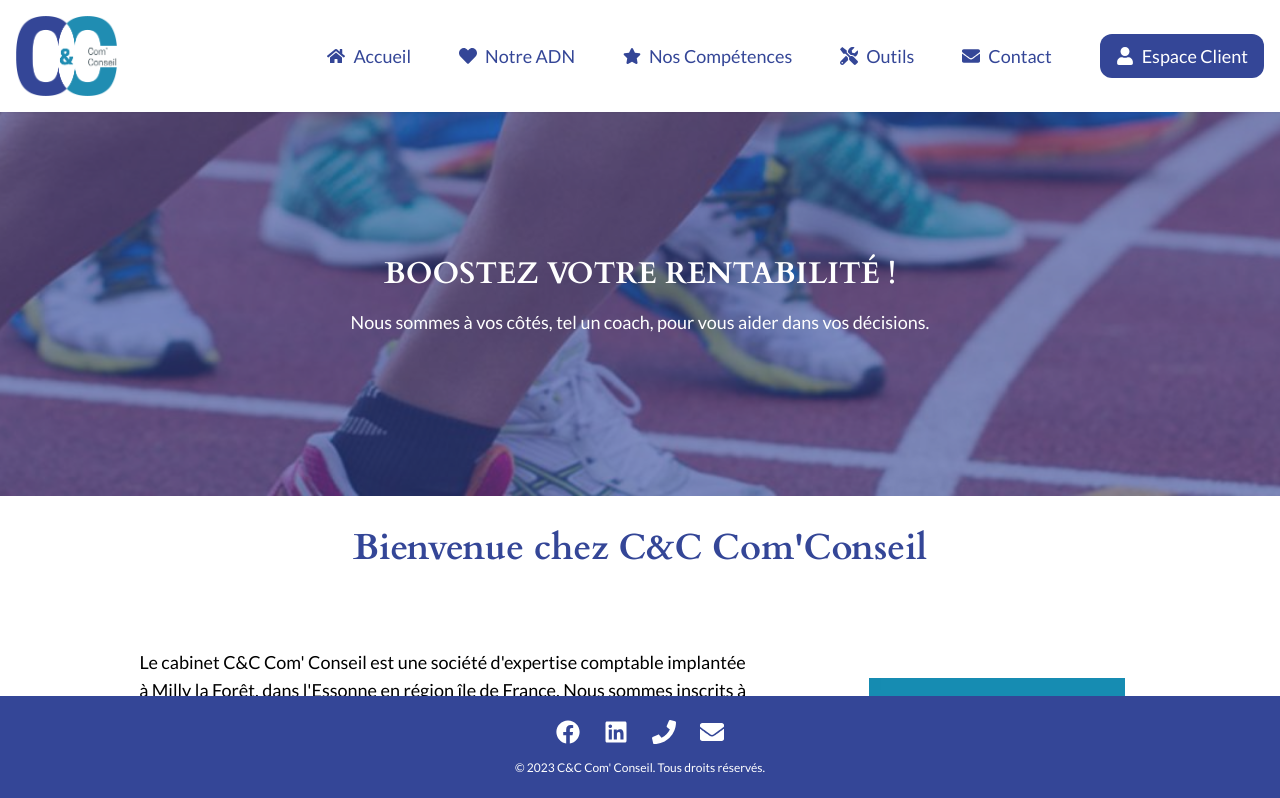
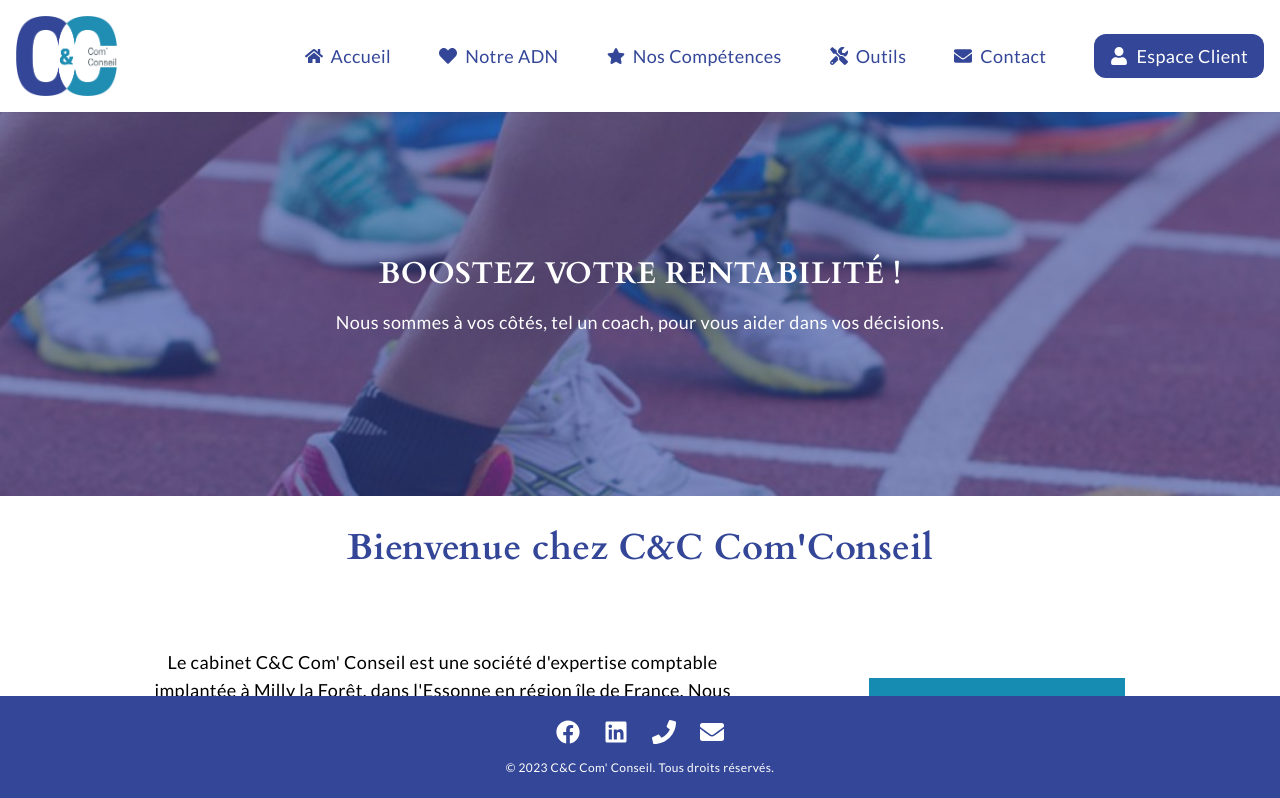
Before and after one commit to AntoineWtz/com-conseil, a React (Create React App) app: page / in a window 1280 px wide. Shown: the top 798 px of the page. Built offline with nearby package versions, Linux system fonts and the light colour scheme.

Commit message:
global class

```diff
--- a/src/layouts/MainLayout.tsx
+++ b/src/layouts/MainLayout.tsx
@@ -5,7 +5,7 @@
 const MainLayout: React.FC<{ children: React.ReactNode }> = ({ children }) => {
 
     return (
-        <div className="flex flex-col min-h-screen font-lato">
+        <div className="flex flex-col min-h-screen font-lato tracking-wide">
             <Header />
             <main className="flex-grow">{children}</main>
             <Footer />
```
